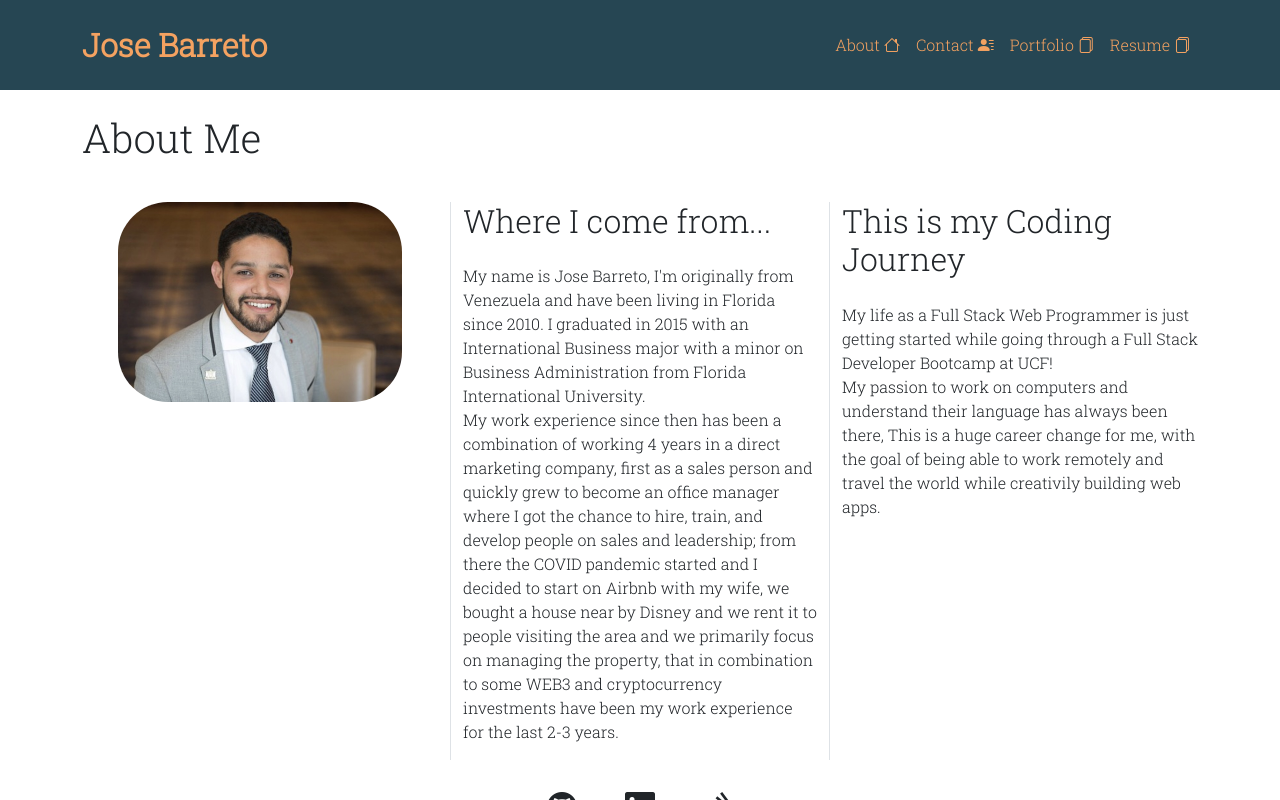
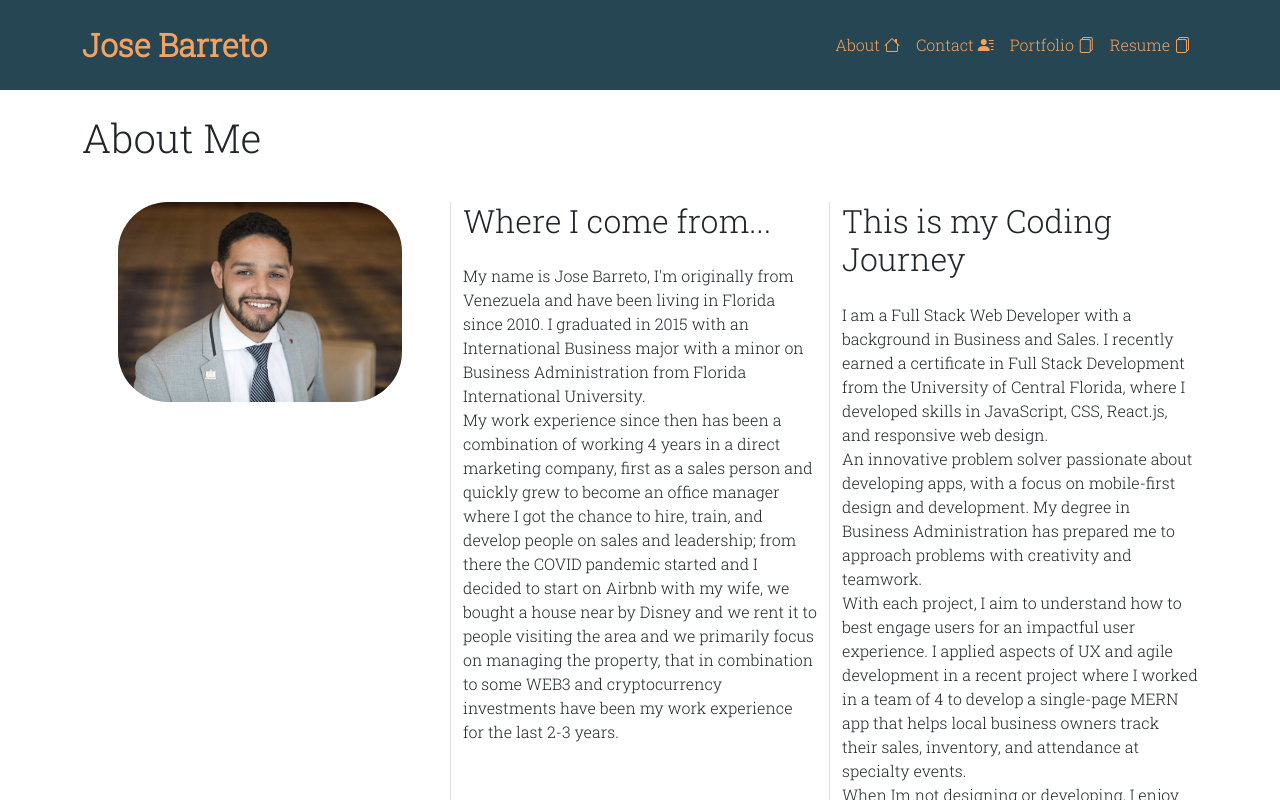
Before and after one commit to joseobm92/React-Portfolio, a React (Create React App) app in the folder client/: page / in a window 1280 px wide. Shown: the top 800 px of the page. Built offline with nearby package versions, Linux system fonts and the light colour scheme.

Commit message:
fixed about me section

```diff
--- a/client/src/components/pages/About/index.jsx
+++ b/client/src/components/pages/About/index.jsx
@@ -35,11 +35,15 @@ export default function About() {
         <div className='col-md-4 mt-2'>
           <h2 className='mb-4'>This is my Coding Journey</h2>
           <p>
-            My life as a Full Stack Web Programmer is just getting started while going through a Full Stack
-            Developer Bootcamp at UCF!<br></br>
-            My passion to work on computers and understand their language has always
-            been there, This is a huge career change for me, with the goal of being able to work remotely and
-            travel the world while creativily building web apps.
+            I am a Full Stack Web Developer with a background in Business and Sales.  I recently earned a certificate in Full Stack Development from the University of Central Florida, where I developed skills in JavaScript, CSS, React.js, and responsive web design.
+            <br></br>
+            An innovative problem solver passionate about developing apps, with a focus on mobile-first design and development. My degree in Business Administration has prepared me to approach problems with creativity and teamwork.
+            <br></br>
+            With each project, I aim to understand how to best engage users for an impactful user experience. I applied aspects of UX and agile development in a recent project where I worked in a team of 4 to develop a single-page MERN app that helps local business owners track their sales, inventory, and attendance at specialty events.
+            <br></br>
+            When Im not designing or developing, I enjoy soccer, outdoors, trying out a new things, or reading up on the latest trends in web and mobile design.
+            <br></br>
+            Im excited to leverage my skills in the future as part of a fast-paced, quality-driven team. Reach out to me to chat about our next project here.
           </p>
 
         </div>
```
